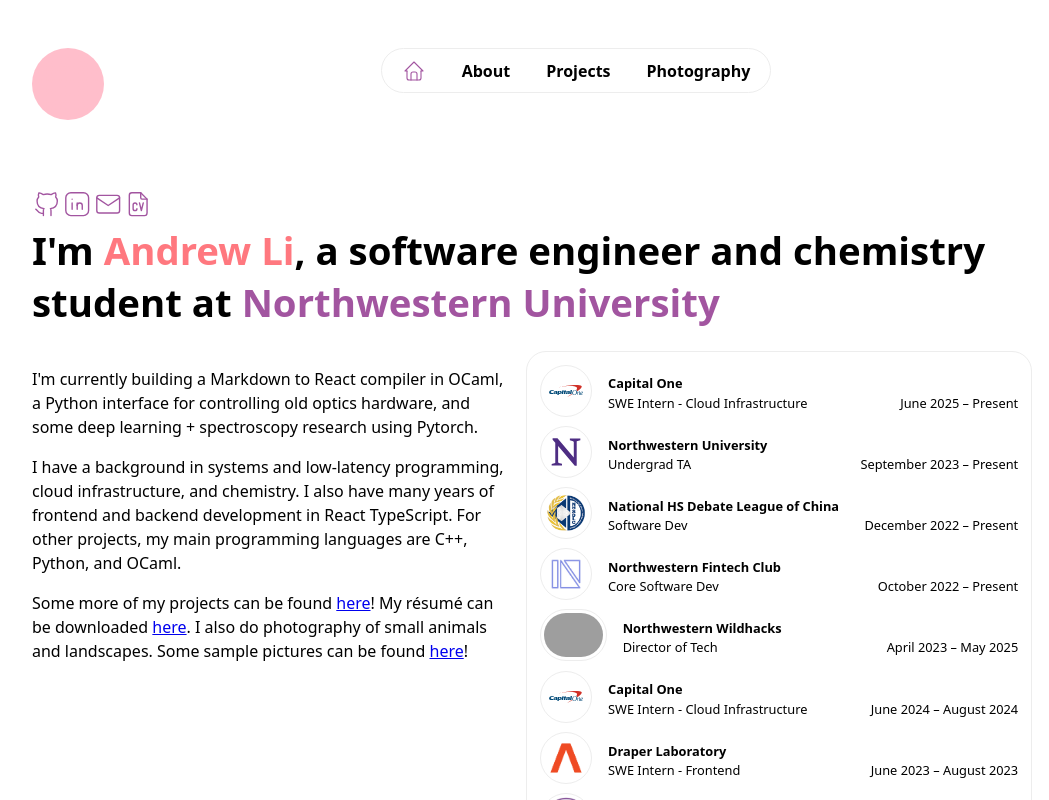
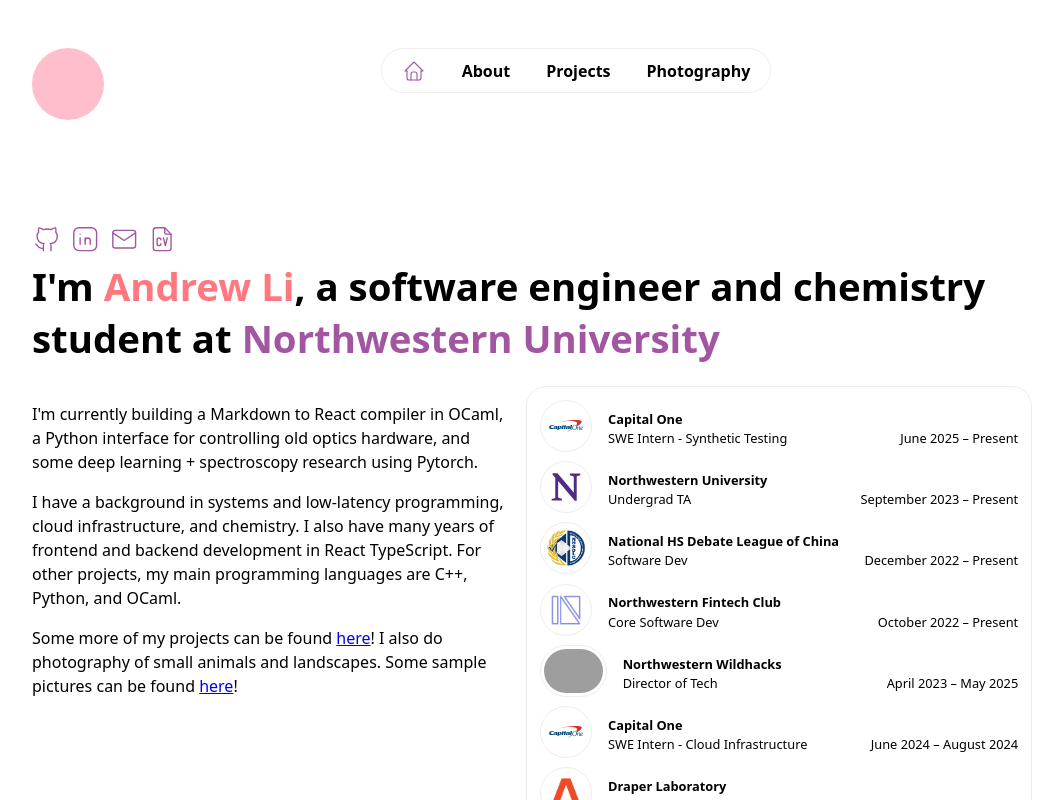
Before and after one commit to andrlime/personal-website, a React (Vite) app: page / in a window 1280 px wide. Shown: the top 800 px of the page, without its empty margins (108-1157 px from the left). Built offline with nearby package versions, Linux system fonts and the light colour scheme; grey boxes are pictures that could not be loaded.

Commit message:
implement double resume button (#13)

```diff
--- a/src/components/experience/ExperienceBox.tsx
+++ b/src/components/experience/ExperienceBox.tsx
@@ -3,7 +3,7 @@
 
 export const ExperienceBox = () => (
   <div className="experience_box__box">
-    <ExperienceRow icon="capitalone" company="Capital One" title="SWE Intern - Cloud Infrastructure" time="June 2025 – Present" />
+    <ExperienceRow icon="capitalone" company="Capital One" title="SWE Intern - Synthetic Testing" time="June 2025 – Present" />
     <ExperienceRow icon="northwestern" company="Northwestern University" title="Undergrad TA" time="September 2023 – Present" />
     <ExperienceRow icon="nhsdlc" company="National HS Debate League of China" title="Software Dev" time="December 2022 – Present" />
     <ExperienceRow icon="nuft" company="Northwestern Fintech Club" title="Core Software Dev" time="October 2022 – Present" />
--- a/src/components/footer/Footer.tsx
+++ b/src/components/footer/Footer.tsx
@@ -7,7 +7,7 @@
     <div className="footer__container">
       <hr />
       <div className="footer__text">
-        <SocialsGrid />
+        <SocialsGrid isFooter />
         <div><strong>© 2025</strong> Andrew Li</div>
       </div>
     </div>
--- a/src/components/socials/IconWrapper.tsx
+++ b/src/components/socials/IconWrapper.tsx
@@ -3,16 +3,27 @@
 import type { Icon } from "@tabler/icons-react";
 
 interface IIconWrapper {
-  href: string;
   IconComponent: Icon;
+  href?: string;
   size?: string;
   stroke?: number;
 }
 
-export const IconWrapper: React.FC<IIconWrapper> = ({href, IconComponent, size = "1.9rem", stroke = 1.1}) => (
-  <a className="socials_icon" href={href}>
-    <IconComponent size={size} stroke={stroke} />
-  </a>
-);
+export const IconWrapper: React.FC<IIconWrapper> = ({IconComponent, href, size = "1.9rem", stroke = 1.1}) => {
+  console.log(href);
+  if (!href) {
+    return (
+      <span className="socials_icon">
+        <IconComponent size={size} stroke={stroke} />
+      </span>
+    );
+  }
+
+  return (
+    <a className="socials_icon" href={href}>
+      <IconComponent size={size} stroke={stroke} />
+    </a>
+  );
+};
 
 export default IconWrapper;
--- a/src/components/socials/ResumeIcon.tsx
+++ b/src/components/socials/ResumeIcon.tsx
@@ -1,9 +1,36 @@
-import { IconFileCv } from "@tabler/icons-react";
+import "./socials.scss";
+import { useState } from "react";
+
+import { IconFileCv, IconDeviceDesktopDollar, IconWorldCode } from "@tabler/icons-react";
+
 import IconWrapper from "./IconWrapper";
-import { RESUME_LINK } from "@/data/navigation.ts";
 
-export const ResumeIcon = () => (
-  <IconWrapper href={RESUME_LINK} IconComponent={IconFileCv} />
-);
+import { SWE_RESUME_LINK, QD_RESUME_LINK } from "@/data/navigation.ts";
+
+interface IResumeIcon {
+  isFooter: boolean
+}
+
+export const ResumeIcon: React.FC<IResumeIcon> = ({isFooter}) => {
+  const [open, setOpen] = useState(false);
+
+  return (
+    <div className="cv-div">
+      <div className="cv-div-icon" onClick={() => setOpen(!open)}>
+        <IconWrapper IconComponent={IconFileCv} />
+      </div>
+      <div className={`cv-expanded-div ${open ? "open" : "closed"} ${isFooter ? "footer" : "standard"}`}>
+        <div>
+          <IconWrapper href={QD_RESUME_LINK} IconComponent={IconDeviceDesktopDollar} />
+          <div><span className="category-label-red">Quant Dev</span></div>
+        </div>
+        <div>
+          <IconWrapper href={SWE_RESUME_LINK} IconComponent={IconWorldCode} />
+          <div><span className="category-label-purple">General Tech</span></div>
+        </div>
+      </div>
+    </div>
+  );
+};
 
 export default ResumeIcon;
--- a/src/components/socials/SocialsGrid.tsx
+++ b/src/components/socials/SocialsGrid.tsx
@@ -3,12 +3,16 @@
 import EmailIcon from "./EmailIcon.tsx";
 import ResumeIcon from "./ResumeIcon.tsx";
 
-export const SocialsGrid: React.FC = () => (
-  <div>
+interface ISocialsGrid {
+  isFooter?: boolean
+}
+
+export const SocialsGrid: React.FC<ISocialsGrid> = ({isFooter = false}) => (
+  <div className="socials-grid">
     <GithubIcon link={"https://github.com/andrlime/"} />
     <LinkedinIcon />
     <EmailIcon />
-    <ResumeIcon />
+    <ResumeIcon isFooter={isFooter} />
   </div>
 );
 
--- a/src/components/socials/socials.scss
+++ b/src/components/socials/socials.scss
@@ -6,6 +6,12 @@
     &:visited {
         color: colors.$accent-light;
     }
+}
+
+.socials-grid {
+    display: inline-flex;
+    align-items: flex-end;
+    gap: 0.5rem;
 }
 
 .bordered {
@@ -19,3 +25,53 @@
         transition: all 450ms ease;
     }
 }
+
+.cv-div {
+    display: inline-flex;
+    gap: 1rem;
+
+    .cv-div-icon {
+        align-self: flex-end;
+    }
+
+    .cv-expanded-div {
+        transition: opacity 0.2s ease-in-out, transform 0.2s ease-in-out;
+
+        display: inline-flex;
+
+        div {
+            display: inline-flex;
+            align-items: center;
+            gap: 0.5rem;
+        }
+    }
+
+    .cv-expanded-div.footer {
+        flex-direction: row;
+        gap: 1rem;
+    }
+
+    .cv-expanded-div.standard {
+        flex-direction: column;
+    }
+
+    .cv-expanded-div.open {
+        transform: scale(1);
+        opacity: 1;
+    }
+
+    .cv-expanded-div.closed {
+        transform: scale(0.2);
+        opacity: 0;
+    }
+}
+
+.category-label-purple {
+    color: colors.$accent-light;
+    font-weight: 750;
+}
+
+.category-label-red {
+    color: colors.$accent-alt;
+    font-weight: 750;
+}
--- a/src/data/navigation.ts
+++ b/src/data/navigation.ts
@@ -4,4 +4,5 @@
 }
 
 // export const RESUME_LINK: string = "./resume.pdf";
-export const RESUME_LINK: string = "https://drive.google.com/file/d/1F4ccX1tRpxXr5jiWrDB_c2MLJP8cKH0H/view";
+export const QD_RESUME_LINK: string = "https://drive.google.com/file/d/1Uv-47uv2fvhak16yV1zGq32_vTd7u3rB/view";
+export const SWE_RESUME_LINK: string = "https://drive.google.com/file/d/1Z5rgLueYFSrMG86OxyEhyAfTeWBIwftS/view";
--- a/src/pages/HomePage.tsx
+++ b/src/pages/HomePage.tsx
@@ -3,13 +3,11 @@
 import SocialsGrid from "@/components/socials/SocialsGrid.tsx";
 import Spacer from "@/components/spacer/Spacer";
 import ExperienceBox from "@/components/experience/ExperienceBox";
-import { RESUME_LINK } from "@/data/navigation";
 
 export const HomePage: React.FC = () => {
   return (
     <div className="page__body">
       <SocialsGrid />
-
       <div id="page__heading">I'm <span className="page__heading__name">Andrew Li</span>, a software engineer and chemistry student at <span className="page__heading__school">Northwestern University</span></div>
 
       <Spacer height="xs" />
@@ -18,7 +16,7 @@
         <div className="page__two_columns__left">
           <div id="page__inside_body">I'm currently building a Markdown to React compiler in OCaml, a Python interface for controlling old optics hardware, and some deep learning + spectroscopy research using Pytorch.</div>
           <div id="page__inside_body">I have a background in systems and low-latency programming, cloud infrastructure, and chemistry. I also have many years of frontend and backend development in React TypeScript. For other projects, my main programming languages are C++, Python, and OCaml.</div>
-          <div id="page__inside_body">Some more of my projects can be found <a href="./projects">here</a>! My résumé can be downloaded <a href={RESUME_LINK}>here</a>. I also do photography of small animals and landscapes. Some sample pictures can be found <a href="./photos">here</a>!</div>
+          <div id="page__inside_body">Some more of my projects can be found <a href="./projects">here</a>! I also do photography of small animals and landscapes. Some sample pictures can be found <a href="./photos">here</a>!</div>
         </div>
 
         <ExperienceBox />
```
